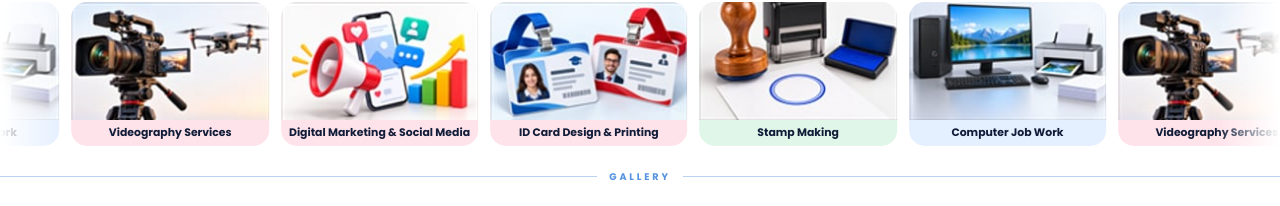
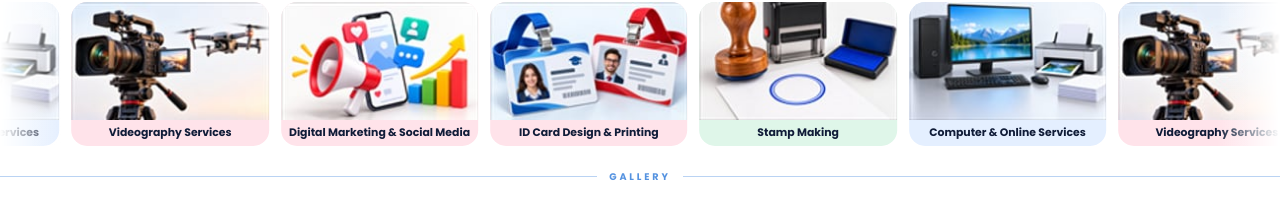
Before and after one commit to kalicharanram/SUSMACOMPUTER, a React (Vite) app: page / in a window 1280 px wide. Shown: the part 468-674 px from the top of the page. Built offline with nearby package versions, Linux system fonts and the light colour scheme.

Commit message:
Rename computer job work service

```diff
--- a/src/App.jsx
+++ b/src/App.jsx
@@ -28,7 +28,7 @@ export default function App() {
   const stampPage = hash === stampBase;
   const slug = jobPage ? hash.slice(jobBase.length + 1).replace(/\/$/, '') : '';
   useEffect(() => {
-    document.title = jobPage ? (computerJobs.find(item => item.slug === slug)?.title || 'Computer Job Work') + ' | Susma Computer' : videographyPage ? 'Videography Services | Susma Computer' : digitalMarketingPage ? 'Digital Marketing & Social Media | Susma Computer' : idCardPage ? 'ID Card Design & Printing | Susma Computer' : stampPage ? 'Stamp Making | Susma Computer' : 'Susma Computer & Video Mixing Lab';
+    document.title = jobPage ? (computerJobs.find(item => item.slug === slug)?.title || 'Computer & Online Services') + ' | Susma Computer' : videographyPage ? 'Videography Services | Susma Computer' : digitalMarketingPage ? 'Digital Marketing & Social Media | Susma Computer' : idCardPage ? 'ID Card Design & Printing | Susma Computer' : stampPage ? 'Stamp Making | Susma Computer' : 'Susma Computer & Video Mixing Lab';
     const frame = requestAnimationFrame(() => {
       if (jobPage || hash.startsWith('#/')) window.scrollTo({ top: 0, behavior: 'instant' });
       else if (hash) document.getElementById(hash.slice(1))?.scrollIntoView();
--- a/src/components/ComputerJobs.jsx
+++ b/src/components/ComputerJobs.jsx
@@ -14,16 +14,16 @@ export function ComputerJobs({ slug }) {
   const { t } = useLang();
   const service = computerJobs.find(item => item.slug === slug);
   const missing = Boolean(slug && !service);
-  const title = missing ? 'Service not found' : service?.title || 'Computer Job Work';
+  const title = missing ? 'Service not found' : service?.title || 'Computer & Online Services';
   return <section id="computer-job-work" className="job-page">
     {slug ? <div className="job-heading">
-      <nav aria-label="Breadcrumb" className="job-breadcrumb"><a href="#home">{t('Home')}</a><span>/</span><a href={jobBase}>{t('Computer Job Work')}</a>{slug && <><span>/</span><span>{t(title)}</span></>}</nav>
+      <nav aria-label="Breadcrumb" className="job-breadcrumb"><a href="#home">{t('Home')}</a><span>/</span><a href={jobBase}>{t('Computer & Online Services')}</a>{slug && <><span>/</span><span>{t(title)}</span></>}</nav>
       <h1>{t(title)}</h1>
 
     </div> : <h1 className="pt-6 text-center text-2xl font-extrabold sm:text-3xl">{t(title)}</h1>}
-    {missing ? <div className="job-detail"><p>This service page could not be found.</p><a className="job-back" href={jobBase}><ArrowLeft size={18} />Back to Computer Job Work</a></div> : service ?
+    {missing ? <div className="job-detail"><p>This service page could not be found.</p><a className="job-back" href={jobBase}><ArrowLeft size={18} />Back to Computer & Online Services</a></div> : service ?
       <div className="job-detail">
-        <a className="job-back" href={jobBase}><ArrowLeft size={18} />Back to Computer Job Work</a>
+        <a className="job-back" href={jobBase}><ArrowLeft size={18} />Back to Computer & Online Services</a>
         <div className="job-detail-grid">
           <div className="job-detail-art"><ServiceArtwork service={service} /></div>
           <div className="job-detail-copy">
--- a/src/components/Layout.jsx
+++ b/src/components/Layout.jsx
@@ -295,7 +295,7 @@ className={`inline-flex items-center gap-1.5 rounded-md px-2 py-2.5 text-[0.85re
                   {item.children.map((c) => (
                     <a
                       key={c}
-                      href={c === 'Computer Job Work' ? '#/services/computer-job-work' : c === 'Videography Services' ? '#/services/videography-services' : c === 'Digital Marketing & Social Media' ? '#/services/digital-marketing-social-media' : c === 'ID Card Design & Printing' ? '#/services/id-card-design-printing' : c === 'Stamp Making' ? '#/services/stamp-making' : item.href}
+                      href={c === 'Computer & Online Services' ? '#/services/computer-job-work' : c === 'Videography Services' ? '#/services/videography-services' : c === 'Digital Marketing & Social Media' ? '#/services/digital-marketing-social-media' : c === 'ID Card Design & Printing' ? '#/services/id-card-design-printing' : c === 'Stamp Making' ? '#/services/stamp-making' : item.href}
                       onClick={() => setOpenDrop(null)}
                       className="block border-b border-slate-50 px-4 py-2.5 text-sm text-body transition-colors last:border-0 hover:bg-p-blue hover:text-brand-blue"
                     >
@@ -343,7 +343,7 @@ className={`inline-flex items-center gap-1.5 rounded-md px-2 py-2.5 text-[0.85re
             {nav.map((item, i) => (
               <div key={item.label} className="border-b border-slate-100 dark:border-slate-800">
                 {item.children ? <button type="button" onClick={() => setOpenDrop(openDrop === i ? null : i)} aria-expanded={openDrop === i} className="flex w-full items-center justify-between py-3 text-[0.95rem] font-semibold text-ink dark:text-white">{t(item.label)}<ChevronDown size={16} /></button> : <a href={item.href} onClick={() => setOpen(false)} className="block py-3 text-[0.95rem] font-semibold text-ink dark:text-white">{t(item.label)}</a>}
-                {item.children && openDrop === i && <div className="pb-3 pl-4">{item.children.map(c => <a key={c} href={c === 'Computer Job Work' ? '#/services/computer-job-work' : c === 'Videography Services' ? '#/services/videography-services' : c === 'Digital Marketing & Social Media' ? '#/services/digital-marketing-social-media' : c === 'ID Card Design & Printing' ? '#/services/id-card-design-printing' : c === 'Stamp Making' ? '#/services/stamp-making' : item.href} onClick={() => { setOpen(false); setOpenDrop(null); }} className="block py-2 text-sm text-brand-blue dark:text-white">{t(c)}</a>)}</div>}
+                {item.children && openDrop === i && <div className="pb-3 pl-4">{item.children.map(c => <a key={c} href={c === 'Computer & Online Services' ? '#/services/computer-job-work' : c === 'Videography Services' ? '#/services/videography-services' : c === 'Digital Marketing & Social Media' ? '#/services/digital-marketing-social-media' : c === 'ID Card Design & Printing' ? '#/services/id-card-design-printing' : c === 'Stamp Making' ? '#/services/stamp-making' : item.href} onClick={() => { setOpen(false); setOpenDrop(null); }} className="block py-2 text-sm text-brand-blue dark:text-white">{t(c)}</a>)}</div>}
               </div>
             ))}
             <div className="mt-3 flex lg:hidden">
--- a/src/data/i18n.js
+++ b/src/data/i18n.js
@@ -50,7 +50,7 @@ export const translations = {
     'Get Direction': 'दिशा देखें',
 
     // ---- services (19)
-    'Computer Job Work': 'कंप्यूटर जॉब वर्क',
+    'Computer & Online Services': 'कंप्यूटर और ऑनलाइन सेवाएँ',
     'Videography Services': 'वीडियोग्राफी सेवाएँ',
     'Videography': 'वीडियोग्राफी',
     'Photography': 'फोटोग्राफी',
@@ -161,7 +161,7 @@ export const translations = {
     'Get Direction': 'راستہ دیکھیں',
 
     // ---- services (19)
-    'Computer Job Work': 'کمپیوٹر کا کام',
+    'Computer & Online Services': 'کمپیوٹر اور آن لائن خدمات',
     'Videography Services': 'ویڈیوگرافی خدمات',
     'Videography': 'ویڈیوگرافی',
     'Photography': 'فوٹوگرافی',
--- a/src/data/site.js
+++ b/src/data/site.js
@@ -135,7 +135,7 @@ export const hero = {
  * Naya service add karna ho: neeche ek line copy-paste kar do.
  */
 export const services = [
-  { id: 1, label: 'Computer Job Work', img: '01-computer-job-work.jpg', tone: 'blue' },
+  { id: 1, label: 'Computer & Online Services', img: '01-computer-job-work.jpg', tone: 'blue' },
   { id: 3, label: 'Videography Services', href: '#/services/videography-services', img: '03-videography.jpg', tone: 'pink' },
   // Replaces "Computer Assemble" and "Computer Accessories". It reuses the
   // assemble artwork, which was the closest fit already on disk and is no longer
@@ -244,7 +244,7 @@ export const nav = [
        showing "Computer Assemble" twice while the strip shows it once, so the
        menu is derived instead. `new Set` also collapses any repeat, making a
        duplicate entry impossible even if the services list grows one. */
-    children: [...new Set(['Computer Job Work', ...services.map((s) => s.label)])],
+    children: [...new Set(['Computer & Online Services', ...services.map((s) => s.label)])],
   },
   {
     label: 'Gallery',
```
